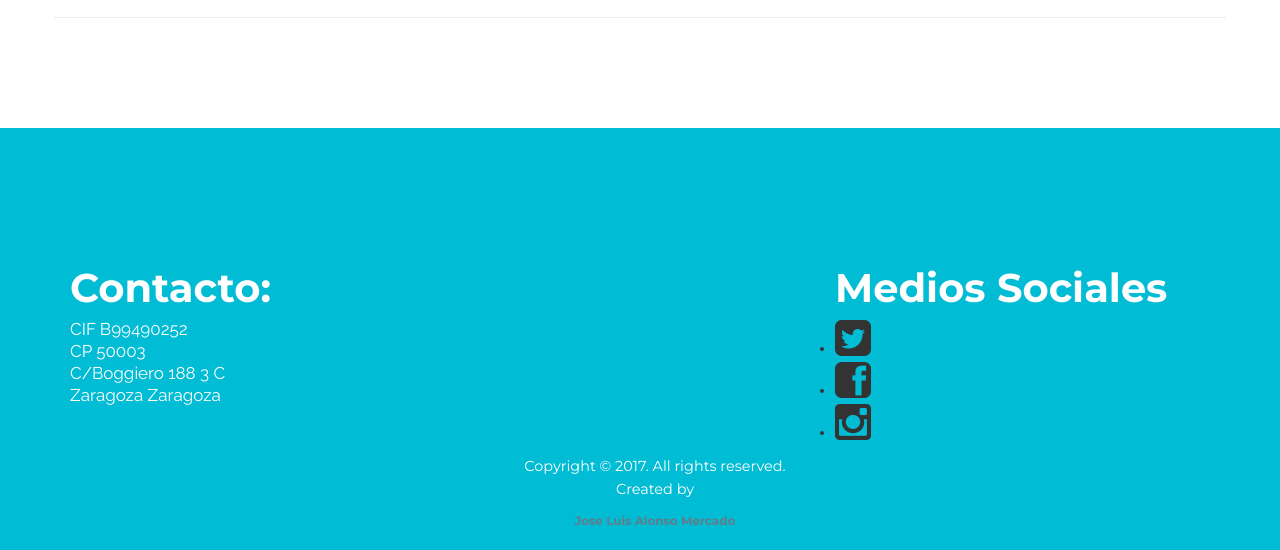
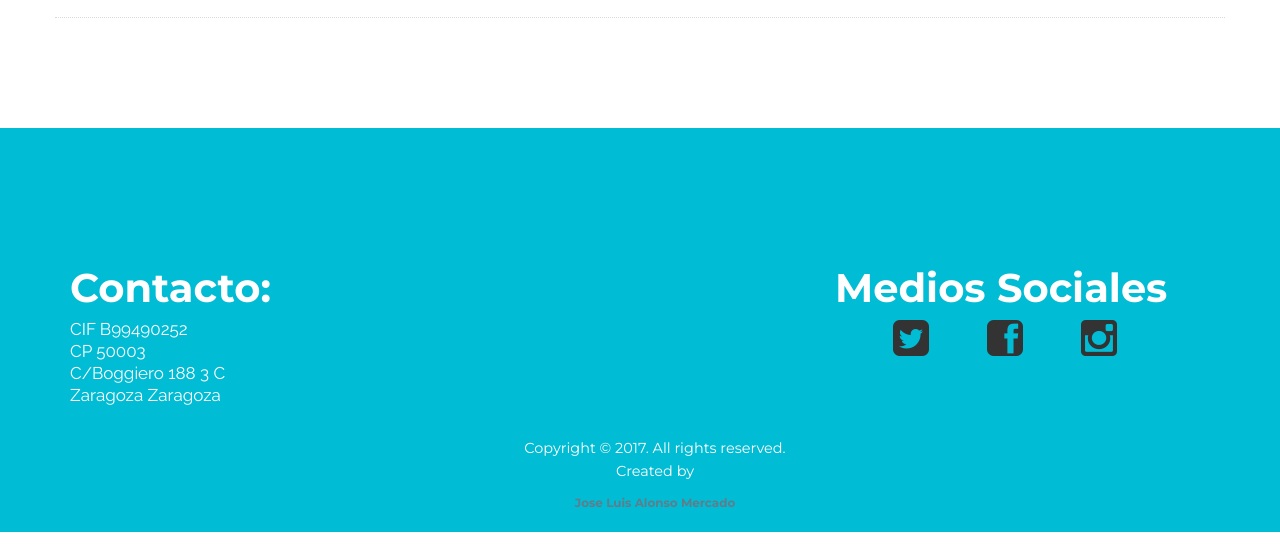
Before and after one commit to josealonso2209/aragco, a plain HTML site: page index.html in a window 1280 px wide. Shown: the part 3970-4520 px from the top of the page. Drawn offline with nearby package versions, Linux system fonts and the light colour scheme.

Commit message:
Modificacion de viñetas <li>

```diff
--- a/css/main.css
+++ b/css/main.css
@@ -9,6 +9,12 @@ h1, h2, h3, h4, h5, h6, p, .btn, .bar- a, .form-control, .list-inline, small, #p
 p, .lead {
 	font-family: 'Raleway', sans-serif;
   font-size: 18px;
+}
+
+.list-social{
+  list-style: none;
+  float: left;
+  margin-left: 5%;
 }
 
 h1 {
--- a/index.html
+++ b/index.html
@@ -259,10 +259,9 @@
       <div class="row">
         <ul class="block social" margin-left="0">
           <h2 class="white">Medios Sociales</h2>
-          <li><a href="#"><i class="fa fa-twitter-square fa-3x"></i></a></li>
-
-          <li><a href="#"><i class="fa fa-facebook-square fa-3x"></i></a></li>
-          <li><a href="#"><i class="fa fa-instagram fa-3x"></i></a></li>
+          <li class="list-social"><a href="#"><i class="fa fa-twitter-square fa-3x"></i></a></li>
+          <li class="list-social"><a href="#"><i class="fa fa-facebook-square fa-3x"></i></a></li>
+          <li class="list-social"><a href="#"><i class="fa fa-instagram fa-3x"></i></a></li>
         </ul>
           </div>
 
```
